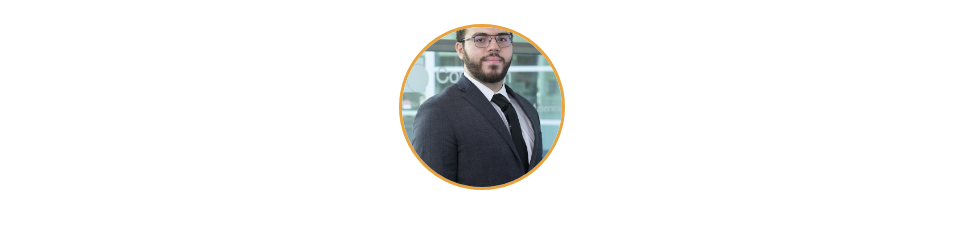
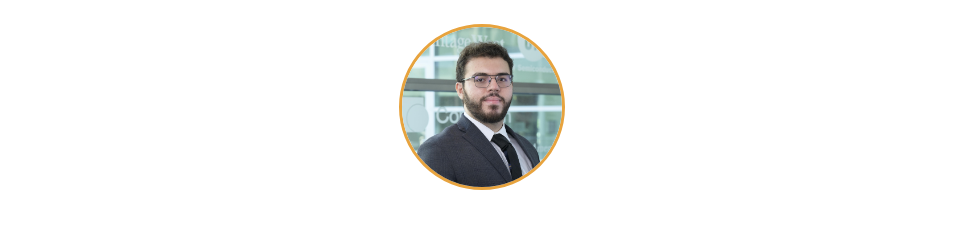
Before and after one commit to blacklagooon-coder/tedk.github.io, a plain HTML site: page index.html in a window 1280 px wide. Shown: the top 232 px of the page, without its empty margins (158-1121 px from the left). Drawn offline with Linux system fonts and the light colour scheme.

Commit message:
Update index.html

```diff
--- a/index.html
+++ b/index.html
@@ -57,6 +57,7 @@
     height: 160px;
     border-radius: 50%;
     object-fit: cover;
+    object-position: center top; /* Adjusted to show face properly */
     border: 3px solid var(--accent2);
     margin-bottom: 1rem;
   }
@@ -162,4 +163,5 @@
     </div>
   </div>
 </body>
+
 </html>
```
Lines whose indentation alone changed are shown as unchanged.
